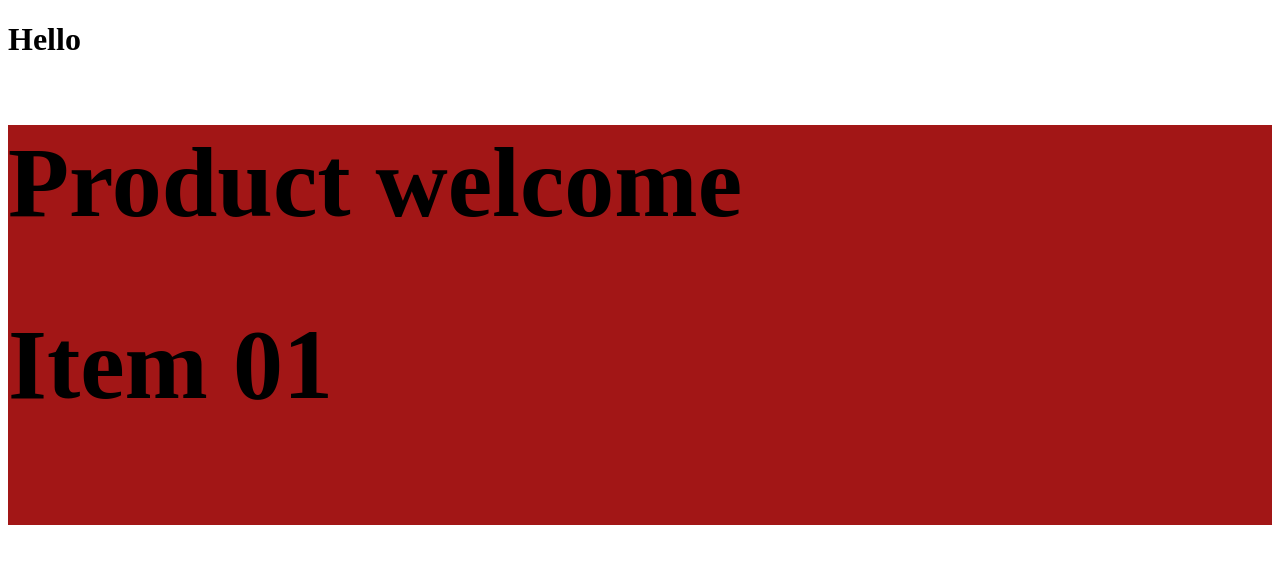
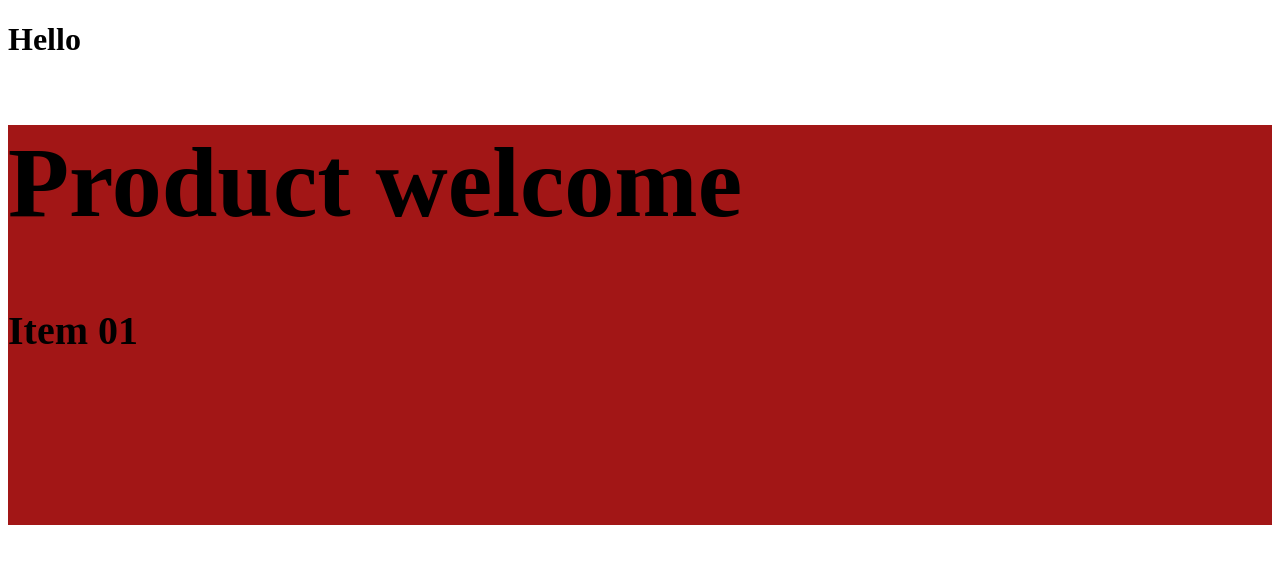
Before and after one commit to SandhanuDulmeth/firstProject-React-Vite, a React (Vite) app: page /products in a window 1280 px wide. Shown: the top 564 px of the page. Built offline with nearby package versions, Linux system fonts and the light colour scheme.

Commit message:
style: update ProductItem component with new styling and structure

```diff
--- a/src/App.css
+++ b/src/App.css
@@ -11,3 +11,10 @@
   background-color: #a21616;
   font-size: 50px;
 }
+
+.product-item{
+  width: 100%;
+  height: 400px;
+
+  font-size: 20px;
+}
--- a/src/ProductItem.jsx
+++ b/src/ProductItem.jsx
@@ -1,7 +1,10 @@
 export default function ProductItem() {
     return (
         <>
-           <h1>Item 01</h1>
+            <div className="product-item">
+                <h1>Item 01</h1>
+            </div>
+
         </>
     );
 }
```
